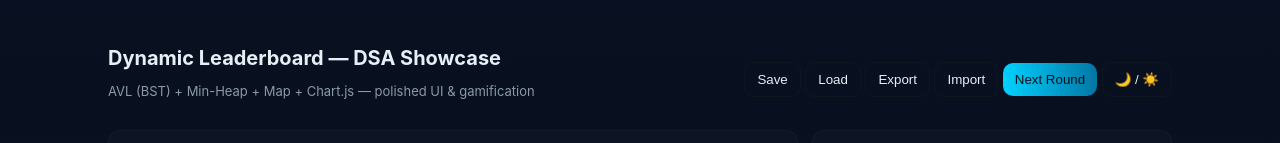
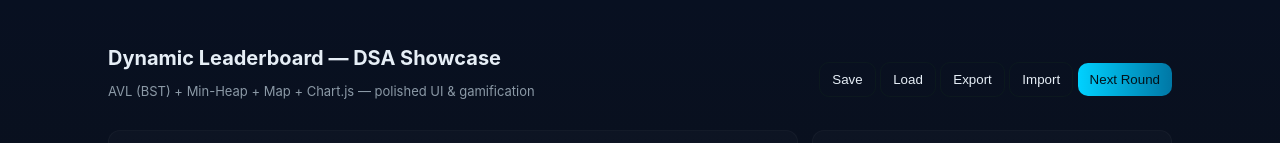
Before and after one commit to UmairAhmed107/Dynamic-Leaderboard, a plain HTML site: page index.html in a window 1280 px wide. Shown: the top 143 px of the page. Drawn offline with nearby package versions, Linux system fonts and the light colour scheme.

Commit message:
Update index.html

```diff
--- a/index.html
+++ b/index.html
@@ -4,7 +4,6 @@
   <meta charset="utf-8" />
   <meta name="viewport" content="width=device-width,initial-scale=1" />
   <title>Dynamic Leaderboard — DSA Showcase</title>
-
   <!-- Chart.js CDN -->
   <script src="https://cdn.jsdelivr.net/npm/chart.js"></script>
 
@@ -24,7 +23,6 @@
         <button id="exportBtn" class="btn ghost">Export</button>
         <button id="importBtn" class="btn ghost">Import</button>
         <button id="nextRoundBtn" class="btn primary">Next Round</button>
-        <button id="themeToggle" class="btn ghost">🌙 / ☀️</button>
       </div>
     </header>
 
@@ -85,7 +83,6 @@
         </div>
       </aside>
     </section>
-
     <footer class="footer muted">Built with DSA — AVL & Heap. Click a player row to open history chart.</footer>
   </main>
 
```
